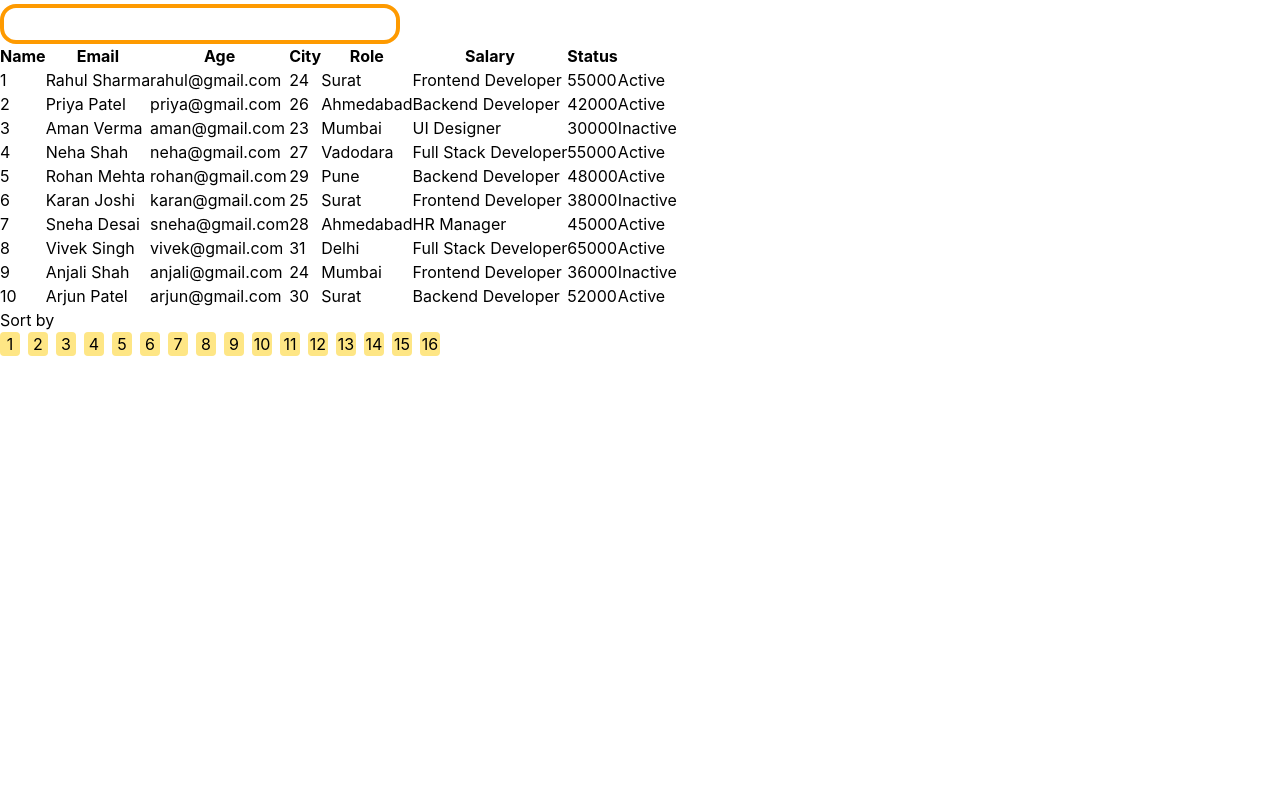
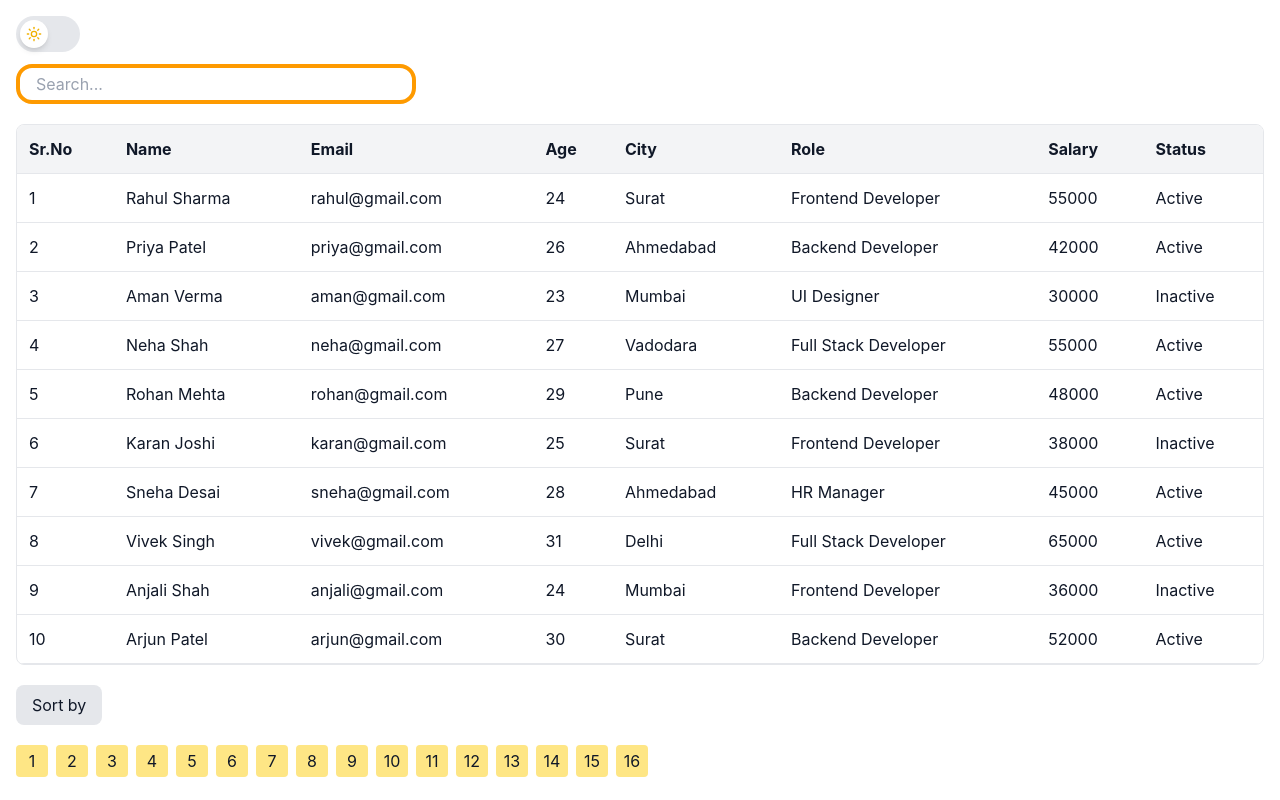
Before and after one commit to Bantony14/React-Component, a React (Vite) app in the folder Components/: page / in a window 1280 px wide. Built offline with nearby package versions, Linux system fonts and the light colour scheme.

Commit message:
feat: add dark mode theme toggle in data tables

```diff
--- a/Components/src/DataTables.tsx
+++ b/Components/src/DataTables.tsx
@@ -1,5 +1,6 @@
 import { UserSearch } from "lucide-react";
 import { useEffect, useState } from "react";
+import ThemeToggle from "./ToggleTheme.js";
 
 function DataTables() {
   type User = {
@@ -1586,19 +1587,14 @@ function DataTables() {
   );
 
   const [currentPage, setCurrentPage] = useState(1);
-
   const [searchQuery, setSearchQuery] = useState<string>("");
-
   const [showSort, setShowSort] = useState(false);
-
   const [salarySort, setSalarySort] = useState(false);
-
   const [searchData, setSearchData] = useState<User[]>([]);
-
   const [sortData, setSortData] = useState<User[]>([]);
 
   useEffect(() => {
-    if (sortData) {
+    if (sortData.length > 0) {
       const startIndex = (currentPage - 1) * 10;
       const endIndex = 10 * currentPage;
       const filterData: User[] = sortData.slice(startIndex, endIndex);
@@ -1606,6 +1602,7 @@ function DataTables() {
       setShowData(filterData);
       return;
     }
+
     if (searchQuery) {
       const startIndex = (currentPage - 1) * 10;
       const endIndex = 10 * currentPage;
@@ -1614,6 +1611,7 @@ function DataTables() {
       setShowData(filterData);
       return;
     }
+
     const startIndex = (currentPage - 1) * 10;
     const endIndex = 10 * currentPage;
     const filterData: User[] = usersData.slice(startIndex, endIndex);
@@ -1630,6 +1628,7 @@ function DataTables() {
       setShowData(filterData);
       return;
     }
+
     const filterDataBySearch = usersData.filter((value) =>
       [
         value.age,
@@ -1645,12 +1644,14 @@ function DataTables() {
         .toLowerCase()
         .includes(searchQuery.trim().toLowerCase()),
     );
+
     setPages(
       Array.from(
         { length: Math.ceil(filterDataBySearch.length / 10) },
         (_, index) => 1 + index,
       ),
     );
+
     setSearchData(filterDataBySearch);
     setShowData(filterDataBySearch.slice(0, 10));
   }, [searchQuery]);
@@ -1660,86 +1661,188 @@ function DataTables() {
       const sortedData = [...searchData].sort((a, b) =>
         order === "asc" ? a.salary - b.salary : b.salary - a.salary,
       );
+
       setSortData(sortedData);
       setShowData(sortedData.slice(0, 10));
 
       return;
     }
+
     const sortedData = [...usersData].sort((a, b) =>
       order === "asc" ? a.salary - b.salary : b.salary - a.salary,
     );
+
     setSortData(sortedData);
     setShowData(sortedData.slice(0, 10));
   };
 
   return (
     <>
-      <div>
+      <div className="min-h-screen bg-white text-gray-900 transition-colors duration-300 dark:bg-gray-950 dark:text-white">
+        {/* Theme Toggle */}
+        <div className="p-4">
+          <ThemeToggle />
+
+          {/* Search */}
           <input
             type="text"
             value={searchQuery}
-          className="w-100 h-10 rounded-2xl border-amber-500 border-4 mt-1"
+            placeholder="Search..."
+            className="
+              mt-3 h-10 w-100 rounded-2xl border-4 border-amber-500
+              bg-white px-4 text-gray-900 outline-none
+              placeholder:text-gray-400
+              focus:border-amber-600
+              dark:border-cyan-500
+              dark:bg-gray-800
+              dark:text-white
+              dark:placeholder:text-gray-400
+              dark:focus:border-cyan-400
+            "
             onChange={(e) => setSearchQuery(e.target.value)}
           />
-        {
-          <table>
-            <tr>
-              <th>Name</th>
-              <th>Email</th>
-              <th>Age</th>
-              <th>City</th>
-              <th>Role</th>
-              <th>Salary</th>
-              <th>Status</th>
+
+          {/* Table */}
+          <div className="mt-5 overflow-x-auto rounded-lg border border-gray-200 dark:border-gray-700">
+            <table className="w-full border-collapse">
+              <thead>
+                <tr className="bg-gray-100 text-left dark:bg-gray-800">
+                  <th className="border-b border-gray-200 p-3 dark:border-gray-700">
+                    Sr.No
+                  </th>
+                  <th className="border-b border-gray-200 p-3 dark:border-gray-700">
+                    Name
+                  </th>
+                  <th className="border-b border-gray-200 p-3 dark:border-gray-700">
+                    Email
+                  </th>
+                  <th className="border-b border-gray-200 p-3 dark:border-gray-700">
+                    Age
+                  </th>
+                  <th className="border-b border-gray-200 p-3 dark:border-gray-700">
+                    City
+                  </th>
+                  <th className="border-b border-gray-200 p-3 dark:border-gray-700">
+                    Role
+                  </th>
+                  <th className="border-b border-gray-200 p-3 dark:border-gray-700">
+                    Salary
+                  </th>
+                  <th className="border-b border-gray-200 p-3 dark:border-gray-700">
+                    Status
+                  </th>
                 </tr>
-
+              </thead>
+
+              <tbody>
                 {showData.map((value, index) => (
-              <tr key={`${value.id}-${index}`}>
-                <td>{value.id}</td>
-                <td>{value.name}</td>
-                <td>{value.email}</td>
-                <td>{value.age}</td>
-                <td>{value.city}</td>
-                <td>{value.role}</td>
-                <td>{value.salary}</td>
-                <td>{value.status}</td>
+                  <tr
+                    key={`${value.id}-${index}`}
+                    className="
+                      border-b border-gray-200
+                      hover:bg-gray-50
+                      dark:border-gray-700
+                      dark:hover:bg-gray-800
+                    "
+                  >
+                    <td className="p-3">{value.id}</td>
+                    <td className="p-3">{value.name}</td>
+                    <td className="p-3">{value.email}</td>
+                    <td className="p-3">{value.age}</td>
+                    <td className="p-3">{value.city}</td>
+                    <td className="p-3">{value.role}</td>
+                    <td className="p-3">{value.salary}</td>
+                    <td className="p-3">{value.status}</td>
                   </tr>
                 ))}
+              </tbody>
             </table>
-        }
-
-        <div>
-          <button onClick={() => setShowSort((prev) => !prev)}>Sort by</button>
+          </div>
+
+          {/* Sort */}
+          <div className="mt-5">
+            <button
+              className="
+                rounded-lg bg-gray-200 px-4 py-2
+                text-gray-900
+                hover:bg-gray-300
+                dark:bg-gray-800
+                dark:text-white
+                dark:hover:bg-gray-700
+              "
+              onClick={() => setShowSort((prev) => !prev)}
+            >
+              Sort by
+            </button>
+
             {showSort && (
-            <div>
-              <button onClick={() => setSalarySort((prev) => !prev)}>
+              <div className="mt-2 rounded-lg bg-gray-100 p-3 dark:bg-gray-800">
+                <button
+                  className="
+                    rounded-lg bg-gray-200 px-4 py-2
+                    text-gray-900
+                    hover:bg-gray-300
+                    dark:bg-gray-700
+                    dark:text-white
+                    dark:hover:bg-gray-600
+                  "
+                  onClick={() => setSalarySort((prev) => !prev)}
+                >
                   Salary
                 </button>
+
                 {salarySort && (
-                <>
+                  <div className="mt-2 flex gap-2">
                     <button
+                      className="
+                        rounded-lg bg-amber-200 px-3 py-2
+                        text-gray-900
+                        hover:bg-amber-300
+                        dark:bg-cyan-700
+                        dark:text-white
+                        dark:hover:bg-cyan-600
+                      "
                       onClick={() => {
                         handleSalarySort("asc");
                       }}
                     >
                       Salary low to high
                     </button>
+
                     <button
+                      className="
+                        rounded-lg bg-amber-200 px-3 py-2
+                        text-gray-900
+                        hover:bg-amber-300
+                        dark:bg-cyan-700
+                        dark:text-white
+                        dark:hover:bg-cyan-600
+                      "
                       onClick={() => {
                         handleSalarySort("desc");
                       }}
                     >
                       Salary high to low
                     </button>
-                </>
+                  </div>
                 )}
               </div>
             )}
           </div>
-        <div className="flex gap-2 flex-wrap">
+
+          {/* Pagination */}
+          <div className="mt-5 flex flex-wrap gap-2">
             {pages.map((value) => (
               <button
-              className="w-5 h-6 bg-amber-200 text-center rounded"
+                key={value}
+                className="
+                  h-8 w-8 rounded
+                  bg-amber-200 text-center text-gray-900
+                  hover:bg-amber-300
+                  dark:bg-gray-700
+                  dark:text-white
+                  dark:hover:bg-gray-600
+                "
                 onClick={() => setCurrentPage(value)}
               >
                 {value}
@@ -1747,6 +1850,7 @@ function DataTables() {
             ))}
           </div>
         </div>
+      </div>
     </>
   );
 }
--- a/Components/src/index.css
+++ b/Components/src/index.css
@@ -1,4 +1,6 @@
 @import "tailwindcss";
+
+@custom-variant dark (&:where(.dark, .dark *));
 
 @keyframes slide-left {
   from {
```
Lines whose indentation alone changed are shown as unchanged.
